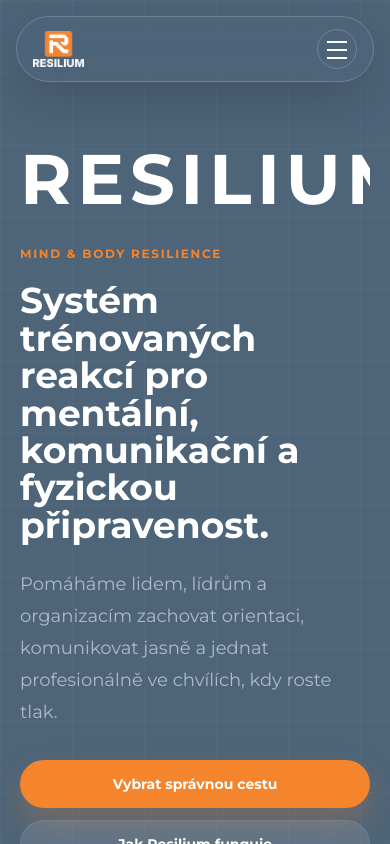
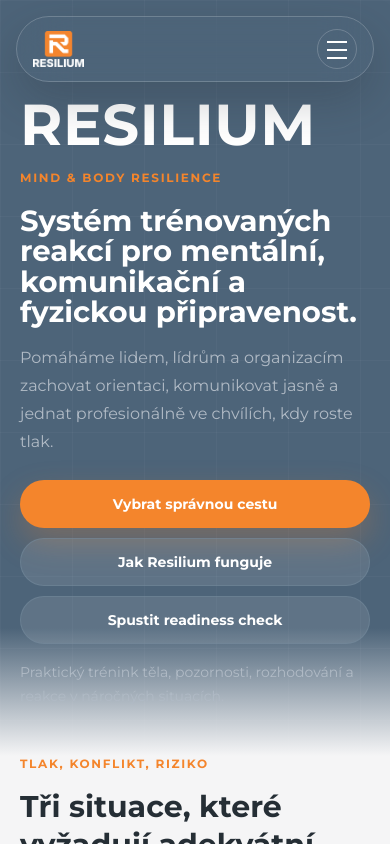
Before and after one commit to radoszek007/human-readiness, a Next.js app: page / in a window 390 px wide. Shown: the top 844 px of the page. Built offline with nearby package versions, Linux system fonts and the light colour scheme.

Commit message:
Fix mobile hero responsiveness

```diff
--- a/app/page.tsx
+++ b/app/page.tsx
@@ -18,26 +18,26 @@
     <>
       <Header />
       <main className="bg-section-light">
-        <section className="relative overflow-hidden bg-bg pt-36 text-white sm:pt-40 lg:pt-44">
+        <section className="relative overflow-hidden bg-bg pt-24 text-white sm:pt-40 lg:pt-44">
           <div className="absolute inset-0 opacity-40 [background-image:linear-gradient(rgba(255,255,255,0.08)_1px,transparent_1px),linear-gradient(90deg,rgba(255,255,255,0.08)_1px,transparent_1px)] [background-size:72px_72px]" />
           <div className="absolute inset-x-0 bottom-0 h-32 bg-gradient-to-t from-section-light to-transparent" />
 
-          <div className="section-shell relative pb-20 sm:pb-24 lg:pb-28">
-            <div className="mb-8 overflow-hidden">
-              <div className="font-heading text-[18vw] font-bold uppercase leading-none tracking-[0.08em] text-white sm:text-[15vw] lg:text-[10rem]">
+          <div className="section-shell relative pb-12 sm:pb-24 lg:pb-28">
+            <div className="mb-4 overflow-hidden sm:mb-8">
+              <div className="font-heading text-[clamp(3.15rem,14.8vw,4.15rem)] font-bold uppercase leading-none tracking-[0.01em] text-white sm:text-[15vw] sm:tracking-[0.06em] lg:text-[10rem] lg:tracking-[0.08em]">
                 RESILIUM
               </div>
             </div>
             <div className="max-w-5xl">
               <p className="eyebrow mb-5">mind &amp; body resilience</p>
-              <h1 className="font-heading text-4xl font-bold leading-[1.04] text-white sm:text-6xl lg:text-7xl">
+              <h1 className="font-heading text-[1.82rem] font-bold leading-[1.05] text-white sm:text-6xl sm:leading-[1.04] lg:text-7xl">
                 Systém trénovaných reakcí pro mentální, komunikační a fyzickou připravenost.
               </h1>
-              <p className="mt-6 max-w-4xl text-lg leading-8 text-text-muted sm:text-xl">
+              <p className="mt-4 max-w-4xl text-base leading-7 text-text-muted sm:mt-6 sm:text-xl sm:leading-8">
                 Pomáháme lidem, lídrům a organizacím zachovat orientaci, komunikovat jasně a jednat profesionálně ve chvílích,
                 kdy roste tlak.
               </p>
-              <div className="mt-8 flex flex-col flex-wrap gap-3 sm:flex-row">
+              <div className="mt-6 flex flex-col flex-wrap gap-2.5 sm:mt-8 sm:flex-row sm:gap-3">
                 <Link href="#paths" className="cta-primary">
                   Vybrat správnou cestu
                 </Link>
--- a/components/Hero.tsx
+++ b/components/Hero.tsx
@@ -2,13 +2,13 @@
 
 export default function Hero() {
   return (
-    <section className="relative overflow-hidden bg-bg pt-32 text-white sm:pt-36 lg:pt-40">
+    <section className="relative overflow-hidden bg-bg pt-24 text-white sm:pt-36 lg:pt-40">
       <div className="absolute inset-0 opacity-45 [background-image:linear-gradient(rgba(255,255,255,0.08)_1px,transparent_1px),linear-gradient(90deg,rgba(255,255,255,0.08)_1px,transparent_1px)] [background-size:64px_64px]" />
       <div className="absolute inset-x-0 bottom-0 h-32 bg-gradient-to-t from-section-light to-transparent" />
 
-      <div className="section-shell relative pb-20 sm:pb-24 lg:pb-28">
-        <div className="mb-10 overflow-hidden">
-          <div className="font-heading text-[18vw] font-bold uppercase leading-none tracking-[0.08em] text-white sm:text-[16vw] lg:text-[11.2rem]">
+      <div className="section-shell relative pb-12 sm:pb-24 lg:pb-28">
+        <div className="mb-5 overflow-hidden sm:mb-10">
+          <div className="font-heading text-[clamp(3.15rem,14.8vw,4.15rem)] font-bold uppercase leading-none tracking-[0.01em] text-white sm:text-[16vw] sm:tracking-[0.06em] lg:text-[11.2rem] lg:tracking-[0.08em]">
             RESILIUM
           </div>
         </div>
@@ -16,10 +16,10 @@
         <div className="grid items-end gap-10 lg:grid-cols-[1.04fr_0.96fr]">
           <div>
             <p className="eyebrow mb-5">SYSTÉM PŘIPRAVENOSTI</p>
-            <h1 className="max-w-4xl font-heading text-4xl font-bold leading-[1.04] text-white sm:text-6xl lg:text-7xl">
+            <h1 className="max-w-4xl font-heading text-[1.82rem] font-bold leading-[1.05] text-white sm:text-6xl sm:leading-[1.04] lg:text-7xl">
               Systém připravenosti pro tlak, konflikt a riziko
             </h1>
-            <p className="mt-6 max-w-3xl text-lg leading-8 text-text-muted sm:text-xl">
+            <p className="mt-4 max-w-3xl text-base leading-7 text-text-muted sm:mt-6 sm:text-xl sm:leading-8">
               Resilium učí lidi a týmy zachovat orientaci, nastavit hranice, komunikovat jasně a jednat profesionálně
               ve chvílích, kdy roste psychický tlak, vzniká konflikt nebo se situace mění v bezpečnostní riziko.
             </p>
```
